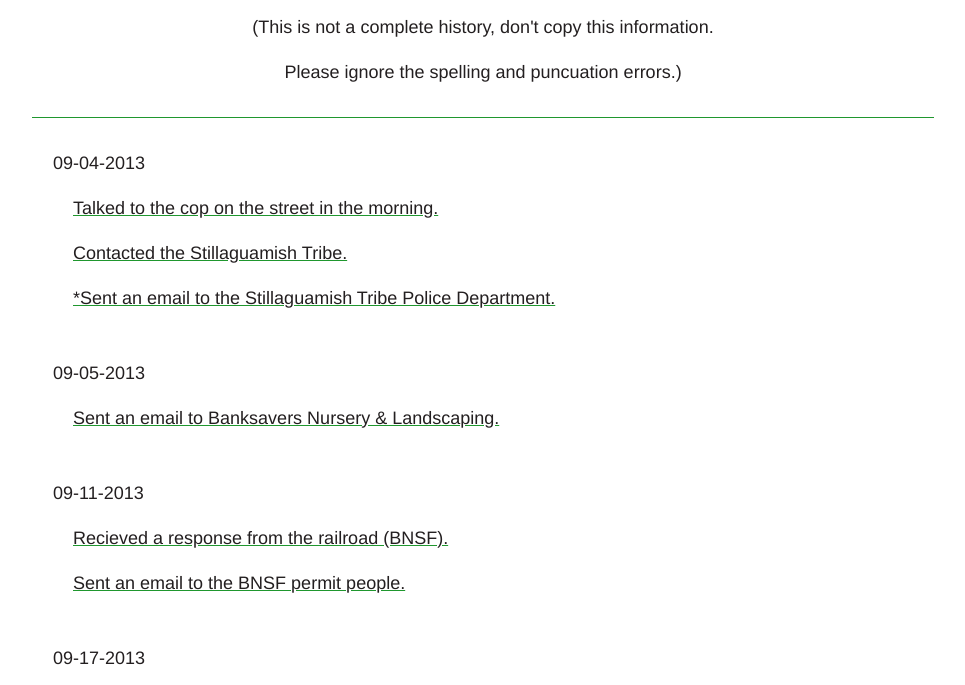
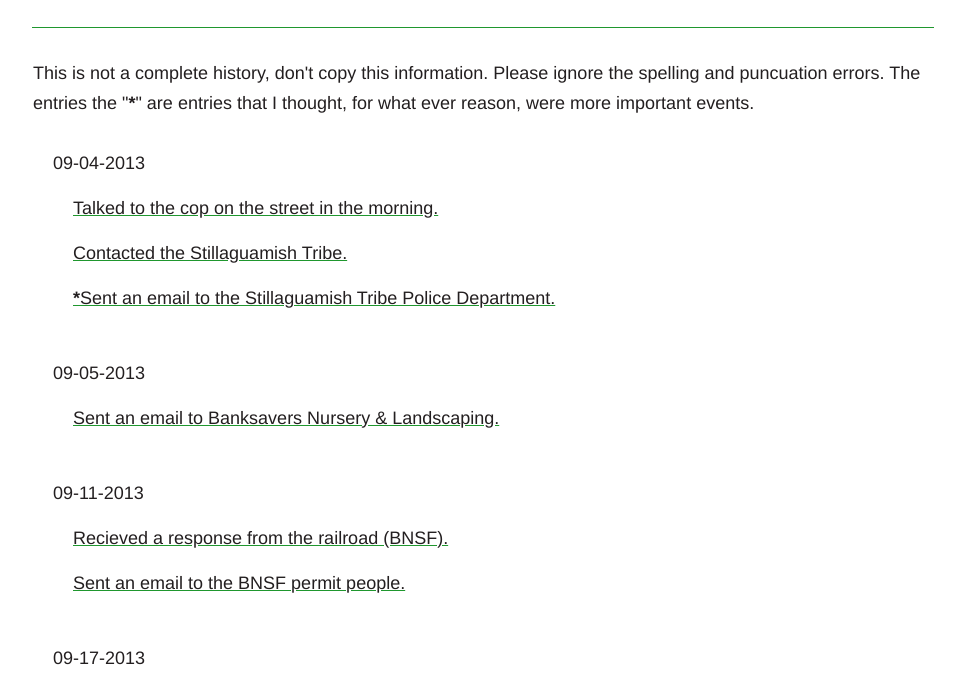
Before and after one commit to echandler/work_crew_timeline, a website with bundled scripts: page frontend/index.html in a window 1280 px wide. Shown: the part 63-748 px from the top of the page, without its empty margins (157-1122 px from the left). Built offline with nearby package versions, Linux system fonts and the light colour scheme.

Commit message:
Added * info to frontend index.html and strong around * in editor

```diff
--- a/frontend/index.html
+++ b/frontend/index.html
@@ -10,14 +10,18 @@
 <body>
   <header>
     <h1>Inmate work crew timeline</h1>
-    <h2>(This is not a complete history, don't copy this information.</h2>
-    <h2>Please ignore the spelling and puncuation errors.)</h2>
-  </header>
+ </header>
     <hr>
   <main id='main_content'>
+    This is not a complete history, don't copy this information.
+    Please ignore the spelling and puncuation errors.
+    The entries the "<strong>*</strong>" are entries that I thought, for what ever reason, were
+    more important events.
+    <br>
+    <br>
     <ul>
       <li>
-        <section class='day'>
+       <section class='day'>
           <h2 class='date'>09-04-2013</h2>
           <ul>
             <li>
--- a/frontend/styles.css
+++ b/frontend/styles.css
@@ -17,6 +17,9 @@
     background: linear-gradient(rgba(255, 0, 0, 0.15), rgba(255, 0, 0, 0.15) 1px, transparent 1px);
     background-size: 1px 1.5rem;
 }*/
+strong {
+    font-weight: bold;
+}
 
 p, h1, h2, h3  {
     margin-bottom: 0.75rem;
--- a/inmateJournal.js
+++ b/inmateJournal.js
@@ -20,7 +20,7 @@
           "bodyWidth": 1143
         },
         {
-          "subj": "*Sent an email to the Stillaguamish Tribe Police Department.",
+          "subj": "<strong>*</strong>Sent an email to the Stillaguamish Tribe Police Department.",
           "subjHeight": 34,
           "subjWidth": 850,
           "body": "Joe Orford responded and said he would respond the next day when he got back to work. He never responded back.",
@@ -127,7 +127,7 @@
       "date": "10-10-2013",
       "entries": [
         {
-          "subj": "*Last email with the Snohomish County Conservation Dist. (for 2013).",
+          "subj": "<strong>*</strong>Last email with the Snohomish County Conservation Dist. (for 2013).",
           "subjHeight": 69,
           "subjWidth": 861,
           "body": "They responded on 10/08/2013. I wanted to know if they were aware of workers accessing the property from the other side of the railroad tracks. At that time I was trying to find another place for the inmate work crews to park. There was an opening in the fence on the south-east corner that people have been walking through, I wanted to explore the possibility of the inmate workers accessing that property from that spot.\n\nThey said that they didn't know about accessing the property from the other side of the railroad tracks, they said they parked on 11th Ave and walked across the tracks. They offered to contact the owner of the property and \"...pass on your desire to have them park somewhere else and can encourage the landowner to get in touch with you about your concerns.\n\nI said that was fine and offered some alternative routes, also mentioned that they may be walking across the tracks illegally, and then requested that David Gladstone talk to my mother.\n\nThey didn't contact him for about six months.",
@@ -304,7 +304,7 @@
       "date": "04-02-2014",
       "entries": [
         {
-          "subj": "*Sent an email to the Snohomish County Conservation Dist. ",
+          "subj": "<strong>*</strong>Sent an email to the Snohomish County Conservation Dist. ",
           "subjHeight": 55,
           "subjWidth": 850,
           "body": "The Snohomish County Conservation Dist. told me months earlier that they would contact David Gladstone; I didn't hear back from them or David Gladstone, so I sent them an email asking if they had a chance to speak with him and that we expected the inmates to show up soon.",
@@ -364,7 +364,7 @@
       "date": "04-08-2014",
       "entries": [
         {
-          "subj": "*Replied to Gus Melonas previous response. Last communication with Gus Melonas.",
+          "subj": "<strong>*</strong>Replied to Gus Melonas previous response. Last communication with Gus Melonas.",
           "subjHeight": 67,
           "subjWidth": 860,
           "body": "I asked him if it was safe to assume that the inmate work crew hadn't been given permission to walk across the tracks (maybe the inmate work crew had been given permission not David Gladstone was my thought).\n\nHe said that was correct.\n\nI thanked him for his time and hard work. I also said that if I found out about anymore information I would let BNSF know.",
@@ -848,7 +848,7 @@
       "date": "08-07-2014",
       "entries": [
         {
-          "subj": "*Responded to the email from Jason Anderson.",
+          "subj": "<strong>*</strong>Responded to the email from Jason Anderson.",
           "subjHeight": 58,
           "subjWidth": 856,
           "body": "I asked him if the inmate work crew was going to park on the other side of the railroad tracks where there is a opening in the fence, the south east corner.\n\nHe responded and said that I should be assured that the inmate work crew will not park  adjacent to or in the direct vicinity of my residence, and that they intended to park on the  \"Foundations\" property on the east side of the rail corridor. (I don't know that they parked on property owned by the \"Foundation\", I think it was owned by someone else not sure thou.)\n\nI emailed him back and said that sounds good.\n\nI thought at this time that this was the end of the matter entirely, what a pain.",
@@ -1036,7 +1036,7 @@
       "date": "06-09-2016",
       "entries": [
         {
-          "subj": "*The inmate work crew showed back up so I sent the prison another email. (Last time the inmate work crew worked there.)",
+          "subj": "<strong>*</strong>The inmate work crew showed back up so I sent the prison another email. (Last time the inmate work crew worked there.)",
           "subjHeight": 78,
           "subjWidth": 871,
           "body": "The person that I was told to contact didn't respond to emails, so I sent a firm email to Micheal Obenland, and he said that the inmate work crew would not show back up in this area (that was the last time the inmate work crew showed up).\n\nJason Anderson responded and said that they knew that he acknowledges that the crew will not park on 11th ave, but says they still have a few days left and will utilize a alternate access point.\n\n",
@@ -1062,7 +1062,7 @@
       "date": "06-16-2016",
       "entries": [
         {
-          "subj": "*I sent another email to the prison asking about the person David Gladstone had met.",
+          "subj": "<strong>*</strong>I sent another email to the prison asking about the person David Gladstone had met.",
           "subjHeight": 34,
           "subjWidth": 850,
           "body": "I sent another email to Micheal Obenland, and he said that he was the person that David Gladstone had met and that he was didn't have a problem with them access the property from the area next to my mother home, and that the alternate route was not appropriate (I'm not sure where the \"alternate route\" was, I'm assuming it was the place they parked in 2014 and 2015). \n\nI sent him back a long winded email explaining the past and he didn't respond. I sent him another few emails over the next few days, but he didn't respond to those either.\n",
@@ -1143,7 +1143,7 @@
       "date": "09-13-2016",
       "entries": [
         {
-          "subj": "*Debra Eisen never responded to my earlier email, so I emailed her back.",
+          "subj": "<strong>*</strong>Debra Eisen never responded to my earlier email, so I emailed her back.",
           "subjHeight": 34,
           "subjWidth": 850,
           "body": "She said that she would look into the matter, and about a week later she emailed back and said that her manager had talked to the Stillaguamish Tribe and that they will not request offender crews for that purpose. She also said that the Tribe will only perform labor on land owned by the Tribe.\n\nI assumed that meant that they were not allowed to use labor off their land (which they did for 2015 and part of 2016), so I emailed back and asked what they did in situations like that? She didn't respond.",
@@ -1156,7 +1156,7 @@
       "date": "Fall 2016",
       "entries": [
         {
-          "subj": "*I emailed the SnoCo Sheriff about the inmates working off the Stilliguamish Tribes Property.",
+          "subj": "<strong>*</strong>I emailed the SnoCo Sheriff about the inmates working off the Stilliguamish Tribes Property.",
           "subjHeight": 34,
           "subjWidth": 850,
           "body": "I was wondering if David Gladstone would go back to the SnoCo Sheriff for inmate labor, but they said they don't do business with non-profits, which was funny.",
```
